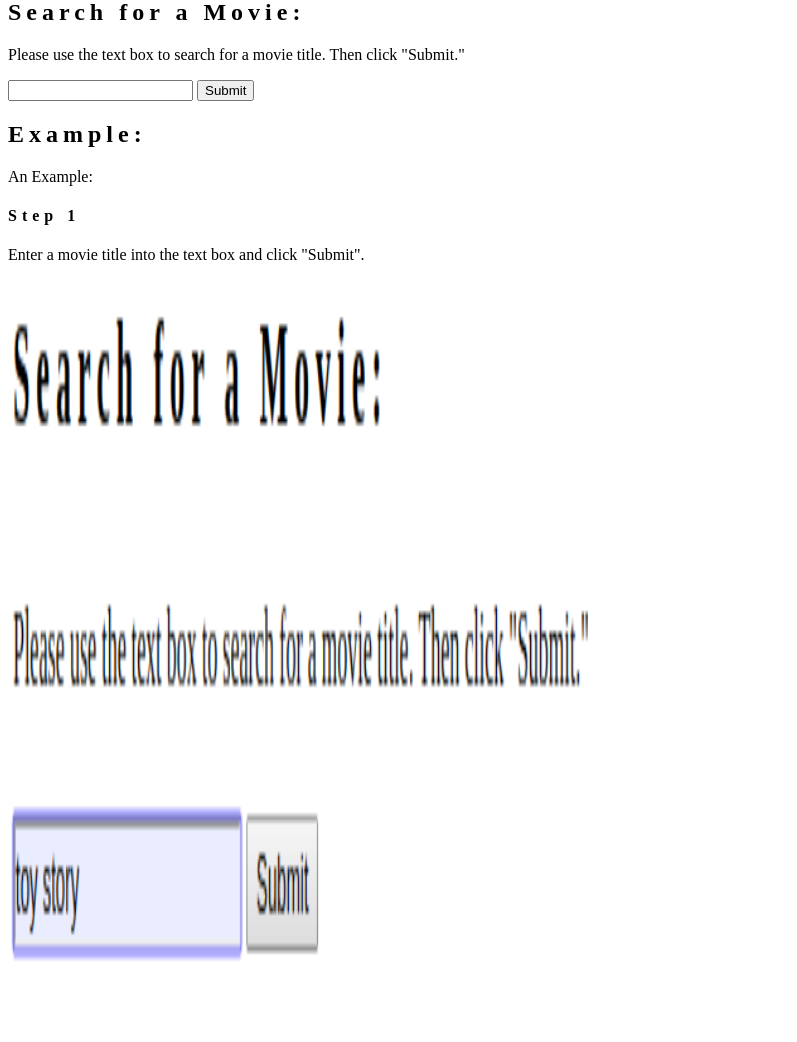
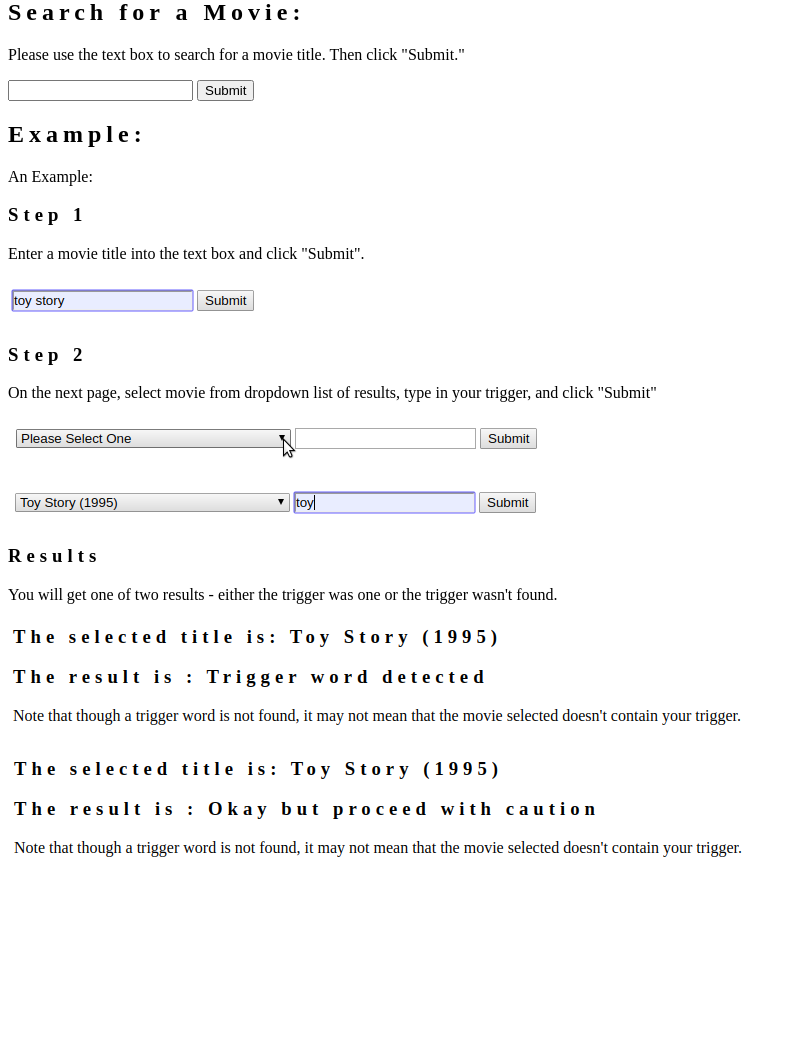
Before and after one commit to kostdiek/app-wigo, a Flask app: page / in a window 1280 px wide. Shown: the part 155-1197 px from the top of the page, without its empty margins (0-797 px from the left). After the commit the page ends 1012 px from the top, so only its background shows below. Run offline with Flask 2, Linux system fonts and the light colour scheme.

Commit message:
added example, added images, removed css template that couldn't be found

```diff
--- a/templates/calculate.html
+++ b/templates/calculate.html
@@ -3,7 +3,7 @@
   <title>Results-Trigger App</title>
   	<meta charset="UTF-8">
   <meta name="viewport" content="width=device-width, initial-scale=1">
-  <link rel="stylesheet" href="css/w3_template.css">
+  <!--<link rel="stylesheet" href="template/w3_template.css">-->
   <link rel="stylesheet" href="https://cdnjs.cloudflare.com/ajax/libs/font-awesome/4.7.0/css/font-awesome.min.css">
   <style>
   body {font-family: "Times New Roman", Georgia, Serif;}S
--- a/templates/index.html
+++ b/templates/index.html
@@ -3,7 +3,7 @@
   <title>Home-Trigger App</title>
   	<meta charset="UTF-8">
   <meta name="viewport" content="width=device-width, initial-scale=1">
-  <link rel="stylesheet" href="css/w3_template.css">
+  <!--<link rel="stylesheet" href="template/w3_template.css">-->
   <link rel="stylesheet" href="https://cdnjs.cloudflare.com/ajax/libs/font-awesome/4.7.0/css/font-awesome.min.css">
   <style>
   body {font-family: "Times New Roman", Georgia, Serif;}
@@ -43,11 +43,25 @@
     <h2>Example: </h2>
     <p>An Example:</p>
 
-    <h4>Step 1</h4>
-    <p>Enter a movie title into the text box and click "Submit".</p>
-    <div class="w3-col m6 w3-padding-large w3-hide-small">
-     <img src="images/search_for_movie.png" class="w3-round w3-image w3-opacity-min" alt="step one to search for a movie title" width="600" height="750">
-    </div>
+    <h3>Step 1</h3>
+    <p >Enter a movie title into the text box and click "Submit".</p>
+
+    <img src="{{url_for('static', filename='images/search_for_movie.png')}}">
+
+    <h3>Step 2</h3>
+    <p>On the next page, select movie from dropdown list of results, type in your trigger, and click "Submit"</p>
+
+    <p><img src="{{url_for('static', filename='images/select_one.png')}}"></p>
+
+    <p><img src="{{url_for('static', filename='images/selected_movie_plus_trigger.png')}}"></p>
+
+    <h3>Results</h3>
+    <p>You will get one of two results - either the trigger was one or the trigger wasn't found.</p>
+
+    <p><img src="{{url_for('static', filename='images/trigger_detected_result.png')}}"></p>
+    <p><img src="{{url_for('static', filename='images/trigger_not_detected_result.png')}}"></p>
+
+
 
   </body>
 </html>
--- a/templates/multi_movie.html
+++ b/templates/multi_movie.html
@@ -3,7 +3,7 @@
   <title>Search-Trigger App</title>
   	<meta charset="UTF-8">
   <meta name="viewport" content="width=device-width, initial-scale=1">
-  <link rel="stylesheet" href="css/w3_template.css">
+  <!--<link rel="stylesheet" href="template/w3_template.css">-->
   <link rel="stylesheet" href="https://cdnjs.cloudflare.com/ajax/libs/font-awesome/4.7.0/css/font-awesome.min.css">
   <style>
   body {font-family: "Times New Roman", Georgia, Serif;}
```
Also changed, not shown: images/search_for_movie.png (deleted), static/images/search_for_movie.png (added), static/images/select_one.png (added), static/images/selected_movie_plus_trigger.png (added), static/images/trigger_detected_result.png (added), static/images/trigger_not_detected_result.png (added).
